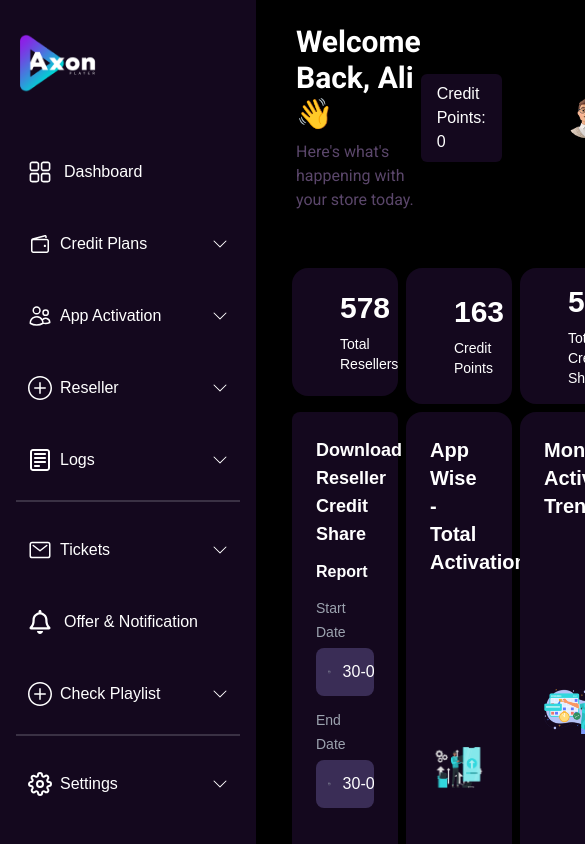
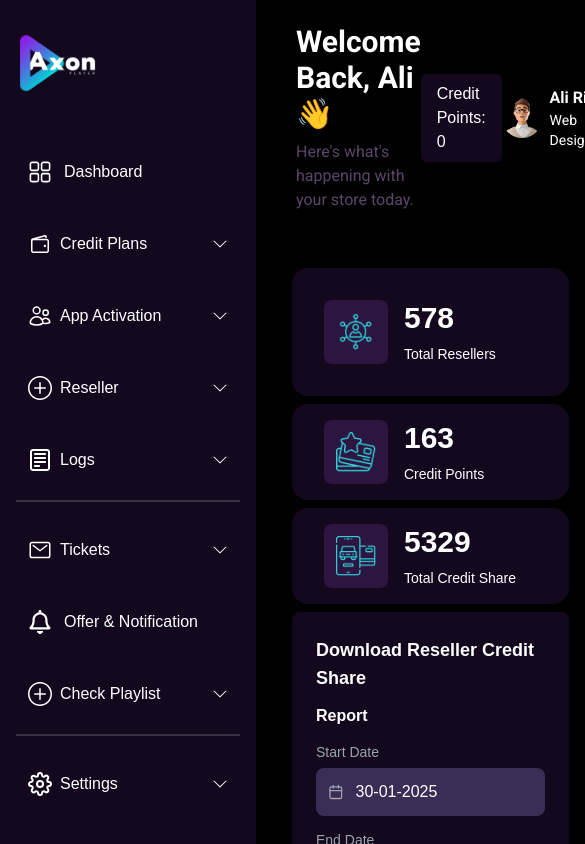
Before and after one commit to Hamzababar25/rtect-test, a Next.js app: page / in a window 390 px wide. Shown: the top 844 px of the page, 585 px wide, since content can reach past the window. Built offline with nearby package versions, Linux system fonts and the light colour scheme.

Commit message:
side bar full property and dashboard done responsive

```diff
--- a/app/Dashboard/page.js
+++ b/app/Dashboard/page.js
@@ -12,8 +12,8 @@ const Dashboard = () => {
   const startDateRef = useRef(null);
   const endDateRef = useRef(null);
   return (
-    <main className="flex-1  px-5 pt-2">
-      <section className="grid grid-cols-3 lg:grid-cols-[1fr_1fr_1.5fr] xl:grid-cols-3 gap-2 mt-6 2xl:w-11/12 mx-auto">
+    <main className="flex-1 h-fit px-5 pt-2">
+      <section className="grid sm:grid-cols-1 lg:grid-cols-[1fr_1fr_1.5fr] xl:grid-cols-3 gap-2 mt-6 2xl:w-11/12 mx-auto">
         {/* Stat Cards */}
         <div className="bg-[#14081E]  flex items-center h-32 p-4 pl-8 rounded-2xl shadow-md">
           <div className="w-16 h-16 bg-[#2d1541] flex items-center justify-center rounded-lg">
--- a/components/Header.js
+++ b/components/Header.js
@@ -9,7 +9,7 @@ export default function Header() {
           Here's what's happening with your store today.
         </p>
       </div>
-      <div className="flex items-center gap-16  pr-16">
+      <div className="flex items-center xl:gap-10  xl:pr-16 sm:gap-2 sm:pr-2">
         <span className="bg-[#14081E] text-white px-4 py-2 rounded-md">
           Credit Points: 0
         </span>
--- a/components/Sidebar.js
+++ b/components/Sidebar.js
@@ -206,7 +206,7 @@ export default function Sidebar() {
     } hover:text-transparent hover:bg-clip-text hover:bg-gradient-to-r from-[#3CCACC] to-[#8E37D7]`;
 
   return (
-    <aside className="w-64 bg-[#14081E] h-screen fixed text-white overflow-y-auto scrollbar-hide">
+    <aside className="w-64 bg-[#14081E] h-full fixed text-white overflow-y-auto scrollbar-hide">
       {/* Logo */}
       <div className="text-center">
         <Image
```
